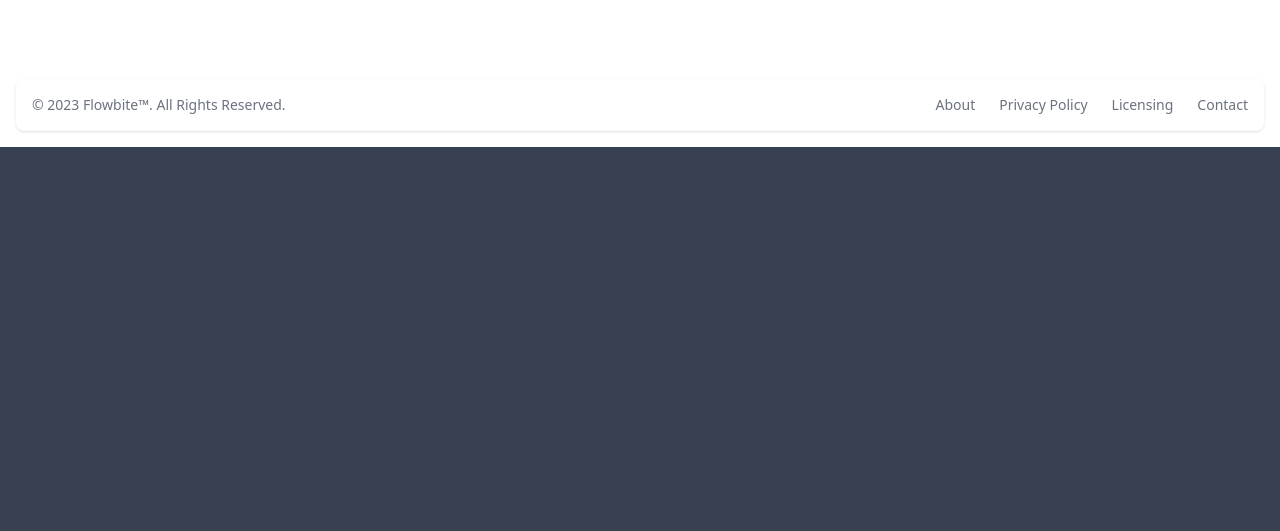
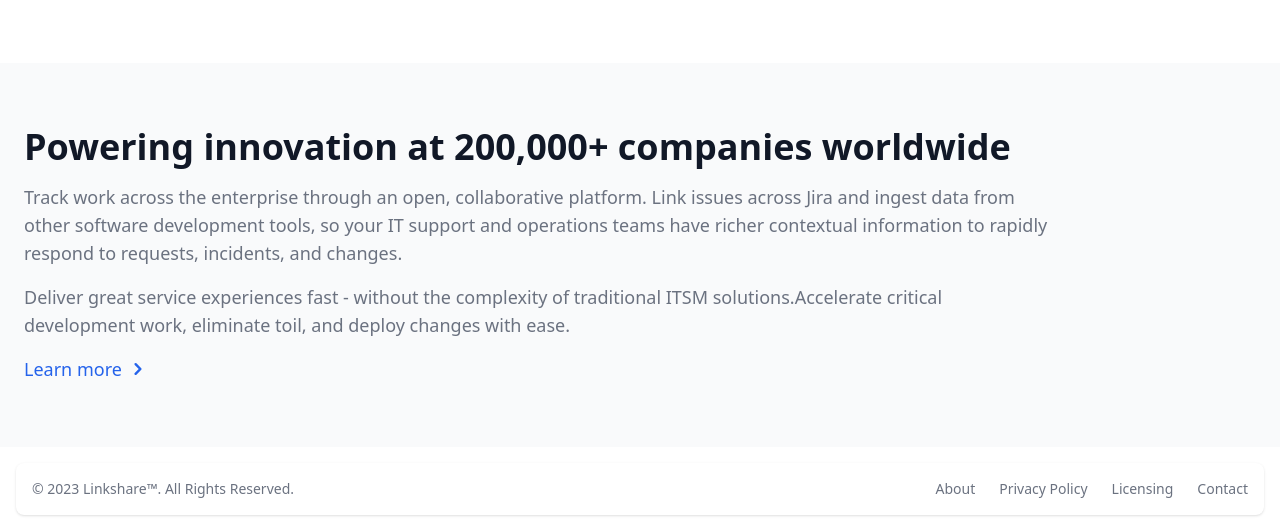
Before and after one commit to kwargdevs/linkshare, a Django app: page / in a window 1280 px wide. Shown: the part 1150-1681 px from the top of the page. Before the commit the page ends 1297 px from the top, so only its background shows below. Run offline with Django 4.2, Linux system fonts and the light colour scheme.

Commit message:
Fixed some logo issues in navbar and footer

```diff
--- a/links/templates/links/index.html
+++ b/links/templates/links/index.html
@@ -37,6 +37,20 @@
   </div>
 </section>
 
+<section class="bg-gray-50 dark:bg-gray-900 dark:bg-gray-800">
+  <div class="py-8 px-4 mx-auto max-w-screen-xl lg:py-16 lg:px-6">
+      <div class="max-w-screen-lg text-gray-500 sm:text-lg dark:text-gray-400">
+          <h2 class="mb-4 text-4xl font-bold text-gray-900 dark:text-white">Powering innovation at <span class="font-extrabold">200,000+</span> companies worldwide</h2>
+          <p class="mb-4 font-light">Track work across the enterprise through an open, collaborative platform. Link issues across Jira and ingest data from other software development tools, so your IT support and operations teams have richer contextual information to rapidly respond to requests, incidents, and changes.</p>
+          <p class="mb-4 font-medium">Deliver great service experiences fast - without the complexity of traditional ITSM solutions.Accelerate critical development work, eliminate toil, and deploy changes with ease.</p>
+          <a href="#" class="inline-flex items-center font-medium text-blue-600 hover:text-blue-800 dark:text-blue-500 dark:hover:text-blue-700">
+              Learn more
+              <svg class="ml-1 w-6 h-6" fill="currentColor" viewBox="0 0 20 20" xmlns="http://www.w3.org/2000/svg"><path fill-rule="evenodd" d="M7.293 14.707a1 1 0 010-1.414L10.586 10 7.293 6.707a1 1 0 011.414-1.414l4 4a1 1 0 010 1.414l-4 4a1 1 0 01-1.414 0z" clip-rule="evenodd"></path></svg>
+          </a>
+      </div>
+  </div>
+</section>
+
 
 
 
--- a/static/css/style.css
+++ b/static/css/style.css
@@ -629,6 +629,10 @@ video {
   margin-bottom: 2rem;
 }
 
+.ml-1 {
+  margin-left: 0.25rem;
+}
+
 .ml-2 {
   margin-left: 0.5rem;
 }
@@ -707,6 +711,10 @@ video {
 
 .w-full {
   width: 100%;
+}
+
+.max-w-screen-lg {
+  max-width: 1024px;
 }
 
 .max-w-screen-xl {
@@ -914,6 +922,10 @@ video {
   line-height: 1.25rem;
 }
 
+.font-bold {
+  font-weight: 700;
+}
+
 .font-extrabold {
   font-weight: 800;
 }
@@ -940,6 +952,11 @@ video {
 
 .tracking-tight {
   letter-spacing: -0.025em;
+}
+
+.text-blue-600 {
+  --tw-text-opacity: 1;
+  color: rgb(37 99 235 / var(--tw-text-opacity));
 }
 
 .text-gray-300 {
@@ -988,6 +1005,11 @@ video {
 .hover\:bg-gray-100:hover {
   --tw-bg-opacity: 1;
   background-color: rgb(243 244 246 / var(--tw-bg-opacity));
+}
+
+.hover\:text-blue-800:hover {
+  --tw-text-opacity: 1;
+  color: rgb(30 64 175 / var(--tw-text-opacity));
 }
 
 .hover\:text-gray-900:hover {
@@ -1057,6 +1079,11 @@ video {
     background-color: rgb(17 24 39 / var(--tw-bg-opacity));
   }
 
+  .dark\:text-blue-500 {
+    --tw-text-opacity: 1;
+    color: rgb(59 130 246 / var(--tw-text-opacity));
+  }
+
   .dark\:text-gray-400 {
     --tw-text-opacity: 1;
     color: rgb(156 163 175 / var(--tw-text-opacity));
@@ -1075,6 +1102,11 @@ video {
   .dark\:hover\:bg-gray-700:hover {
     --tw-bg-opacity: 1;
     background-color: rgb(55 65 81 / var(--tw-bg-opacity));
+  }
+
+  .dark\:hover\:text-blue-700:hover {
+    --tw-text-opacity: 1;
+    color: rgb(29 78 216 / var(--tw-text-opacity));
   }
 
   .dark\:hover\:text-white:hover {
--- a/templates/base.html
+++ b/templates/base.html
@@ -15,7 +15,7 @@
     <div class="max-w-screen-xl flex flex-wrap items-center justify-between mx-auto p-4">
     <a href="https://flowbite.com/" class="flex items-center">
         <img src="https://flowbite.com/docs/images/logo.svg" class="h-8 mr-3" alt="Flowbite Logo">
-        <span class="self-center text-2xl font-semibold whitespace-nowrap dark:text-white">Flowbite</span>
+        <span class="self-center text-2xl font-semibold whitespace-nowrap dark:text-white">Linkshare</span>
     </a>
     <div class="flex md:order-2">
         <button type="button" class="text-white bg-blue-700 hover:bg-blue-800 focus:ring-4 focus:outline-none focus:ring-blue-300 font-medium rounded-lg text-sm px-4 py-2 text-center mr-3 md:mr-0 dark:bg-blue-600 dark:hover:bg-blue-700 dark:focus:ring-blue-800">Get started</button>
@@ -49,7 +49,7 @@
     {% endblock content %}
     <footer class="bg-white rounded-lg shadow m-4 dark:bg-gray-800">
         <div class="w-full mx-auto max-w-screen-xl p-4 md:flex md:items-center md:justify-between">
-          <span class="text-sm text-gray-500 sm:text-center dark:text-gray-400">© 2023 <a href="https://flowbite.com/" class="hover:underline">Flowbite™</a>. All Rights Reserved.
+          <span class="text-sm text-gray-500 sm:text-center dark:text-gray-400">© 2023 <a href="https://flowbite.com/" class="hover:underline">Linkshare™</a>. All Rights Reserved.
         </span>
         <ul class="flex flex-wrap items-center mt-3 text-sm font-medium text-gray-500 dark:text-gray-400 sm:mt-0">
             <li>
```
Also changed, not shown: static/css/style.min.css.
